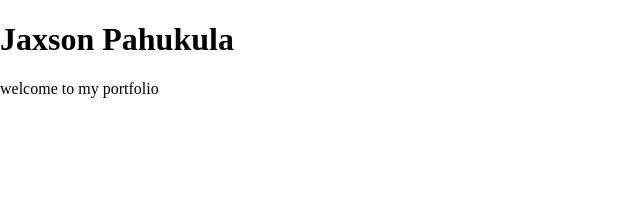
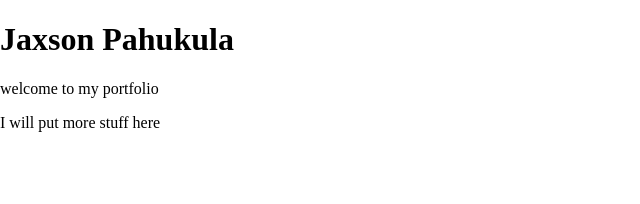
Before and after one commit to jaxsonp/personal-site, a React (Create React App) app: page / in a window 1280 px wide. Shown: the top 204 px of the page, without its empty margins (0-640 px from the left). Built offline with nearby package versions, Linux system fonts and the light colour scheme.

Commit message:
test change

```diff
--- a/src/App.js
+++ b/src/App.js
@@ -5,6 +5,7 @@ function App() {
     <div className="App">
 		<h1>Jaxson Pahukula</h1>
 		<p>welcome to my portfolio</p>
+		<p>I will put more stuff here</p>
     </div>
   );
 }
```
